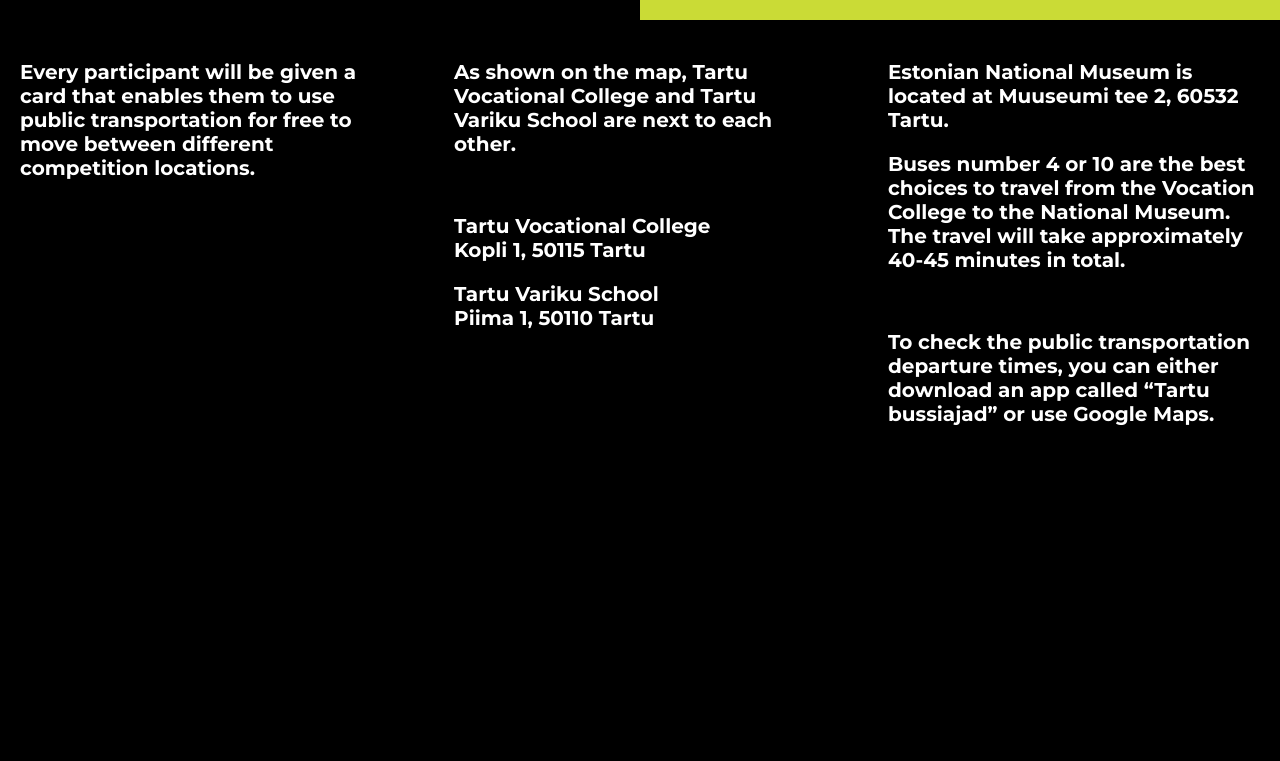
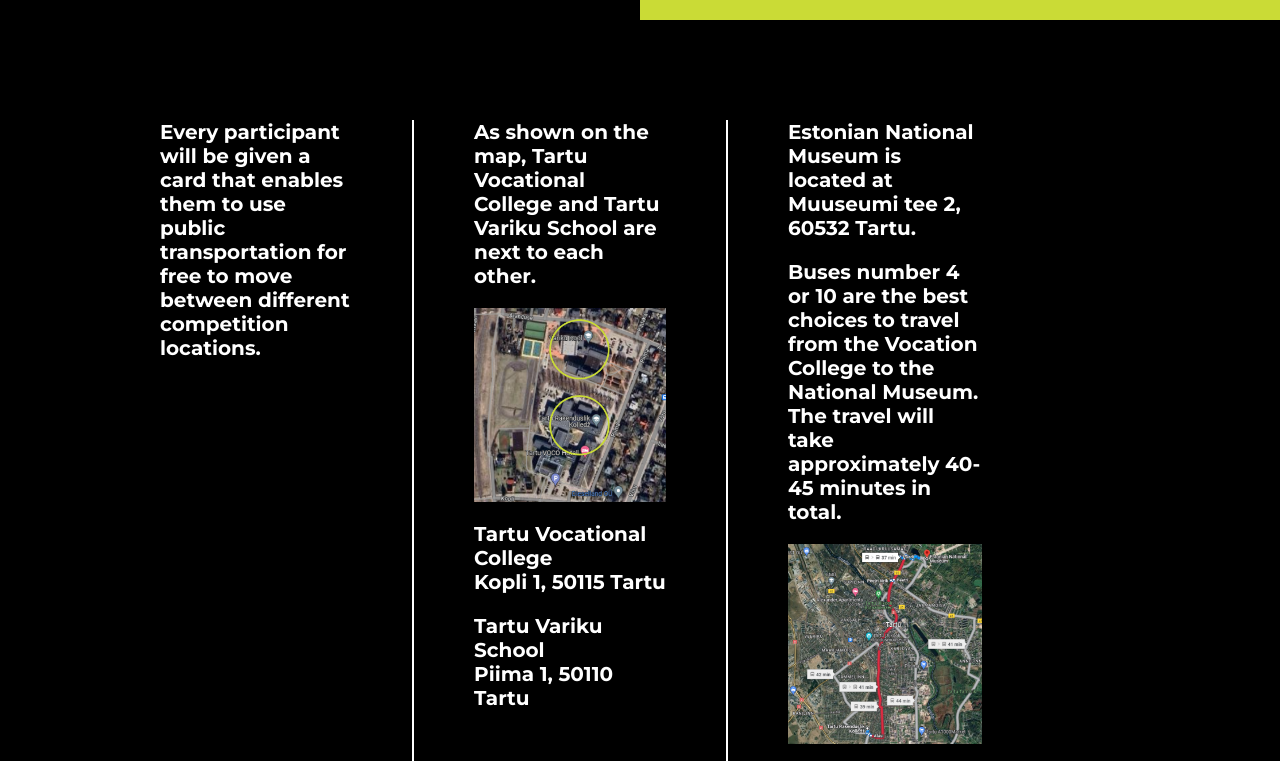
Before and after one commit to hariake/AastaTegija24VS23, a plain HTML site: page AdditionalInfo.html in a window 1280 px wide. Shown: the top 761 px of the page. Drawn offline with Linux system fonts and the light colour scheme.

Commit message:
Additional Info Content

```diff
--- a/AdditionalInfo.html
+++ b/AdditionalInfo.html
@@ -22,14 +22,14 @@
         </div>
         <div class="column">
             <p>As shown on the map, Tartu Vocational College and Tartu Variku School are next to each other.</p>
-            <img>
+            <img src="img/Voco map.png">
             <p>Tartu Vocational College<br>Kopli 1, 50115 Tartu</p>
             <p>Tartu Variku School<br>Piima 1, 50110 Tartu</p>
         </div>
         <div class="column">
             <p>Estonian National Museum is located at Muuseumi tee 2, 60532 Tartu.</p>
             <p>Buses number 4 or 10 are the best choices to travel from the Vocation College to the National Museum. The travel will take approximately 40-45 minutes in total.</p>
-            <img>
+            <img src="img/map.png">
             <p>To check the public transportation departure times, you can either download an app called “Tartu bussiajad” or use Google Maps.</p>
         </div>
     </section>
--- a/Style.css
+++ b/Style.css
@@ -5,6 +5,7 @@ body {
     overflow: hidden;
 }
 h1 {
+    color: #fff;
     font-size: 40px;
 }
 
@@ -12,12 +13,19 @@ h1 {
 
 section {
     display: flex;
-    justify-content: space-between;
-    padding: 20px;
+    padding: 100px;
 }
 .column {
-width: 30%;
-
+    width: calc(30% - 10px);
+    box-sizing: border-box;
+    border-right: 2px solid #fff;
+    display: flex;
+    flex-direction: column;
+    padding-right: 60px;
+    padding-left: 60px;
+}
+.column:last-child {
+    border-right: none;
 }
 .first{
     background-image: url("img/bänner.png");
@@ -82,4 +90,9 @@ li {
     font-style: normal;
     font-weight: 700;
     line-height: normal;
+    margin-top: 0;
+    margin-bottom: 20px;
 }
+.column img {
+    margin-bottom: 20px;
+}
```
Also changed, not shown: img/Voco map.png (added), img/map.png (added).
